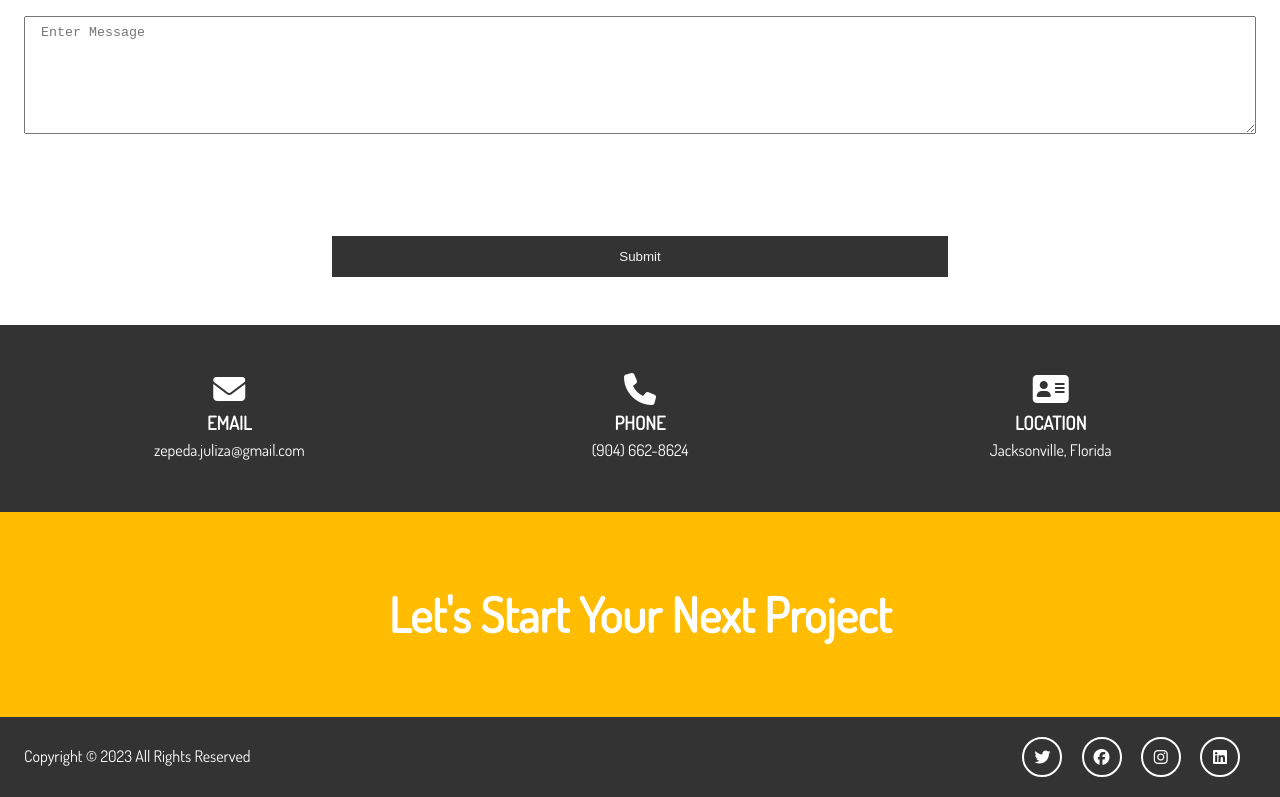
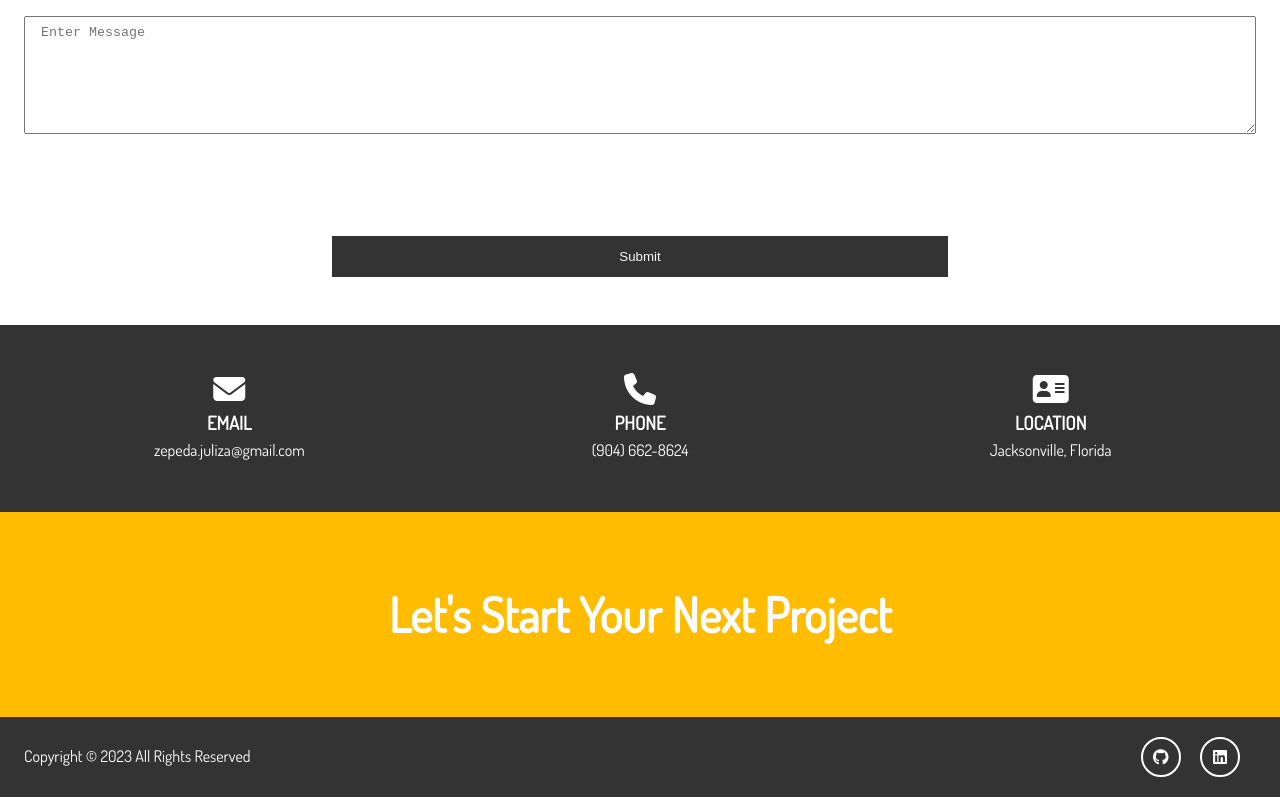
Before and after one commit to Julizajz/portfolio.website, a website: page dist/contact.html in a window 1280 px wide. Shown: the part 374-1171 px from the top of the page. Drawn offline with Linux system fonts and the light colour scheme.

```diff
--- a/dist/contact.html
+++ b/dist/contact.html
@@ -112,10 +112,8 @@
       <div class="footer-content container">
         <p>Copyright &copy; 2023 All Rights Reserved</p>
         <div class="social">
-          <i class="fab fa-twitter"></i>
-          <i class="fab fa-facebook"></i>
-          <i class="fab fa-instagram"></i>
-          <i class="fab fa-linkedin"></i>
+          <a href="https://github.com/Julizajz" target="_blank"><i class="fab fa-github"></i></a>
+          <a href="https://www.linkedin.com/in/juliza-zepeda/" target="_blank"><i class="fab fa-linkedin"></i></a>
         </div>
       </div>
     </footer>
```
